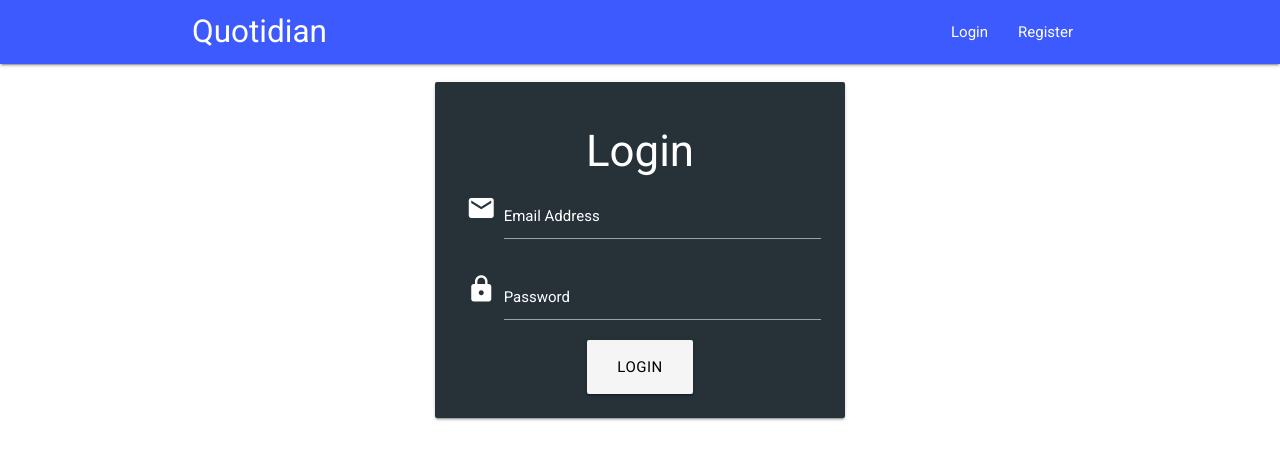
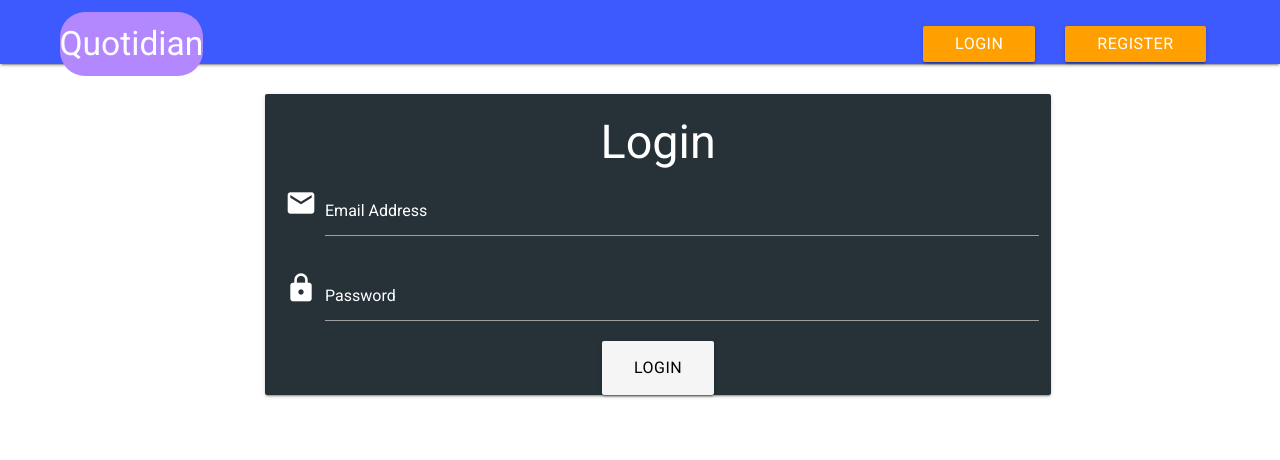
Before and after one commit to FS-CSCI150-F21/FS-CSCI150-F21-Team7, a Vue app in the folder Quotidian/: page /#/login in a window 1280 px wide. Shown: the top 460 px of the page. Built offline with nearby package versions, Linux system fonts and the light colour scheme; no server answers; what vue-textarea-autosize would draw is missing.

Commit message:
integrated calendar

```diff
--- a/Quotidian/package.json
+++ b/Quotidian/package.json
@@ -10,6 +10,7 @@
     "start": "npm run dev"
   },
   "dependencies": {
+    "babel-preset-es2015": "^6.24.1",
     "firebase": "^4.8.0",
     "vue": "^2.6.14",
     "vue-router": "^3.0.1",
@@ -17,6 +18,7 @@
     "vuetify": "^2.6.0"
   },
   "devDependencies": {
+    "@babel/preset-env": "^7.16.4",
     "autoprefixer": "^7.1.2",
     "babel-core": "^6.22.1",
     "babel-helper-vue-jsx-merge-props": "^2.0.3",
@@ -24,7 +26,7 @@
     "babel-plugin-syntax-jsx": "^6.18.0",
     "babel-plugin-transform-runtime": "^6.22.0",
     "babel-plugin-transform-vue-jsx": "^3.5.0",
-    "babel-preset-env": "^1.3.2",
+    "babel-preset-env": "^1.7.0",
     "babel-preset-stage-2": "^6.22.0",
     "chalk": "^2.0.1",
     "copy-webpack-plugin": "^4.0.1",
--- a/Quotidian/src/App.vue
+++ b/Quotidian/src/App.vue
@@ -1,10 +1,12 @@
 <template>
-  <div id="app">
+<v-app>
+  <div id="app" data-app>
     <Navbar :key="$route.fullPath" />
     <div class="container">
       <router-view />
     </div>
   </div>
+</v-app>
 </template>
 
 <script>
--- a/Quotidian/src/components/Calendar.vue
+++ b/Quotidian/src/components/Calendar.vue
@@ -1,5 +1,5 @@
 <template>
-  <v-row class="fill-height">
+  <v-row class="fill-height col s10">
     <v-col>
       <v-sheet height="64">
         <v-toolbar flat color="white">
@@ -40,7 +40,7 @@
         </v-toolbar>
       </v-sheet>
       <!-- Add event dialog -->
-      <v-dialog v-model="dialog" max-width="500">
+      <v-dialog v-model="dialog" max-width="500" width="600px">
         <v-card>
           <v-container>
             <v-form @submit.prevent="addEvent">
@@ -158,7 +158,7 @@
 </template>
 
 <script>
-import db from './firebaseInit' //importing the database from the main.js file
+import db from "./firebaseInit"; //importing the database from the main.js file
 export default {
   data: () => ({
     today: new Date().toISOString().substring(0, 10),
@@ -171,6 +171,7 @@ export default {
       "4day": "4 Days",
     },
 
+    user: null,
     name: null,
     details: null,
     start: null,
@@ -185,7 +186,7 @@ export default {
   }),
   computed: {
     title() {
-     //Sets the title for each window
+      //Sets the title for each window
       const { start, end } = this;
       if (!start || !end) {
         return "";
@@ -232,13 +233,13 @@ export default {
       this.events = events;
     },
     async addEvent() {
-      if(this.name && this.start && this.end){
+      if (this.name && this.start && this.end) {
         await db.collection("calEvent").add({
           name: this.name,
           details: this.details,
           start: this.start,
           end: this.end,
-          color: this.color
+          color: this.color,
         });
         this.getEvents();
         this.name = "";
@@ -246,18 +247,20 @@ export default {
         this.start = "";
         this.end = "";
         this.color = "#1976D2";
-      }else{
-        alert('Name, Start & End dates are required');
+      } else {
+        alert("Name, Start & End dates are required");
       }
     },
-    async updateEvent(ev) { //Saves edited event to firebase
+    async updateEvent(ev) {
+      //Saves edited event to firebase
       await db.collection("calEvent").doc(this.currentlyEditing).update({
-        details: ev.details
+        details: ev.details,
       });
       this.selectedOpen = false;
       this.currentlyEditing = null;
     },
-    async deleteEvent(ev) { //Delete function call
+    async deleteEvent(ev) {
+      //Delete function call
       await db.collection("calEvent").doc(ev).delete();
 
       this.selectedOpen = false;
--- a/Quotidian/src/components/Login.vue
+++ b/Quotidian/src/components/Login.vue
@@ -2,8 +2,8 @@
   <div>
     <div class="container">
       <div class="row">
-        <div class="col s12 m8 offset-m2">
-          <div class="login card-panel blue-grey darken-4 white-text center">
+        <div class="col s12 m6 offset-m2">
+          <div class="login col s10 card-panel blue-grey darken-4 white-text center">
             <h3>Login</h3>
             <form action="index.html">
               <div class="input-field">
--- a/Quotidian/src/components/Navbar.vue
+++ b/Quotidian/src/components/Navbar.vue
@@ -2,17 +2,22 @@
   <nav>
     <div class="nav-wrapper indigo accent-3 darken-1">
       <div class="container">
-        <router-link to="/" class="brand-logo">Quotidian</router-link>
+        <router-link to="/" class="deep-purple accent-1 brand-logo white-text">Quotidian</router-link>
         <ul class="right">
-          <li v-if="isLoggedin"><span class="email black-text"> {{currentUser}}</span></li>
-          <li v-if="isLoggedin"><router-link to="/">Dashboard</router-link></li>
-          <li v-if="isLoggedin"><router-link to="/calendar">Calendar</router-link></li>
-          <li v-if="isLoggedin"><router-link to="/followlist">Follow</router-link></li>
-          <li v-if="!isLoggedin">
-            <router-link to="/login">Login</router-link>
+          <li v-if="isLoggedin">
+            <span class="email grey-text text-lighten-2"> {{ currentUser }}</span>
+          </li>
+          <li v-if="isLoggedin">
+            <router-link class="amber darken-2 btn white-text" to="/">Dashboard</router-link>
+          </li>
+          <li v-if="isLoggedin">
+            <router-link class="amber darken-2 btn white-text" to="/calendar">Calendar</router-link>
           </li>
           <li v-if="!isLoggedin">
-            <router-link to="/register">Register</router-link>
+            <router-link class="amber darken-2 btn white-text" to="/login">Login</router-link>
+          </li>
+          <li v-if="!isLoggedin">
+            <button><router-link class="amber darken-2 btn white-text" to="/register">Register</router-link></button>
           </li>
           <li v-if="isLoggedin">
             <button v-on:click="logout" class="btn black">Logout</button>
@@ -61,4 +66,8 @@ export default {
 .email {
   padding-right: 10px;
 }
+
+.brand-logo{
+  border-radius: 25px;
+}
 </style>
--- a/Quotidian/src/components/Register.vue
+++ b/Quotidian/src/components/Register.vue
@@ -3,7 +3,7 @@
     <div class="container">
       <div class="row">
         <div class="col s12 m8 offset-m2">
-          <div class="login card-panel indigo darken-2 white-text center">
+          <div class="col s10 login card-panel indigo darken-2 white-text center">
             <h3>Register</h3>
             <form action="index.html">
               <div class="input-field">
--- a/Quotidian/src/plugins/vuetify.js
+++ b/Quotidian/src/plugins/vuetify.js
@@ -1,5 +1,7 @@
 import Vue from 'vue';
-import Vuetify from 'vuetify';
+import Vuetify from 'vuetify'
+import 'vuetify/dist/vuetify.min.css'
+
 
 Vue.use(Vuetify);
 
--- a/Quotidian/src/router/index.js
+++ b/Quotidian/src/router/index.js
@@ -5,7 +5,6 @@ import ViewEmployee from "@/components/ViewEmployee";
 import Login from "@/components/Login";
 import Register from "@/components/Register";
 import Calendar from "@/components/Calendar";
-import Followlist from "@/components/Followlist";
 import firebase from 'firebase';
 
 Vue.use(Router);
@@ -29,14 +28,6 @@ let router = new Router({
       }
     },
     {
-      path: "/followlist",
-      name: "followlist",
-      component: Followlist,
-      meta: {
-        requiresAuth: true
-      }
-    },
-    {
       path: "/login",
       name: "login",
       component: Login,
@@ -53,7 +44,7 @@ let router = new Router({
       }
     },
     {
-      path: "/employee_id",
+      path: "/:employee_id",
       name: "view-employee",
       component: ViewEmployee,
       meta: {
--- a/Quotidian/vue.config.js
+++ b/Quotidian/vue.config.js
@@ -1,5 +1,35 @@
 module.exports = {
   transpileDependencies: [
     'vuetify'
-  ]
+  ],
+
+  configureWebpack: {
+    // It will be merged into the final Webpack config
+    plugins: [
+      {
+        test: /\.s(c|a)ss$/,
+        use: [
+          'vue-style-loader',
+          'css-loader',
+          {
+            loader: 'sass-loader',
+            // Requires sass-loader@^7.0.0
+            options: {
+              implementation: require('sass'),
+              fiber: require('fibers'),
+              indentedSyntax: true // optional
+            },
+            // Requires sass-loader@^8.0.0
+            options: {
+              implementation: require('sass'),
+              sassOptions: {
+                fiber: require('fibers'),
+                indentedSyntax: true // optional
+              },
+            },
+          },
+        ],
+      },
+    ]
+  }
 }
```
Also changed, not shown: Quotidian/.babelrc, 3 other files (tests, documents, lock files or other folders).
